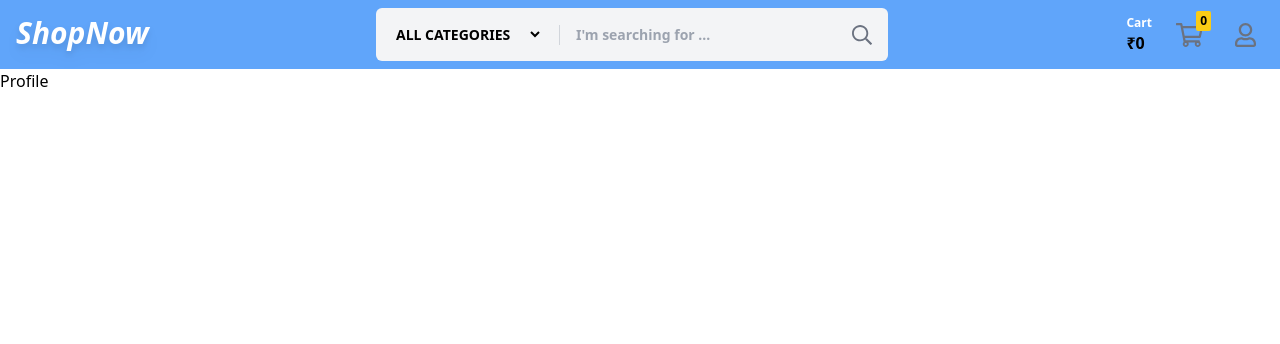
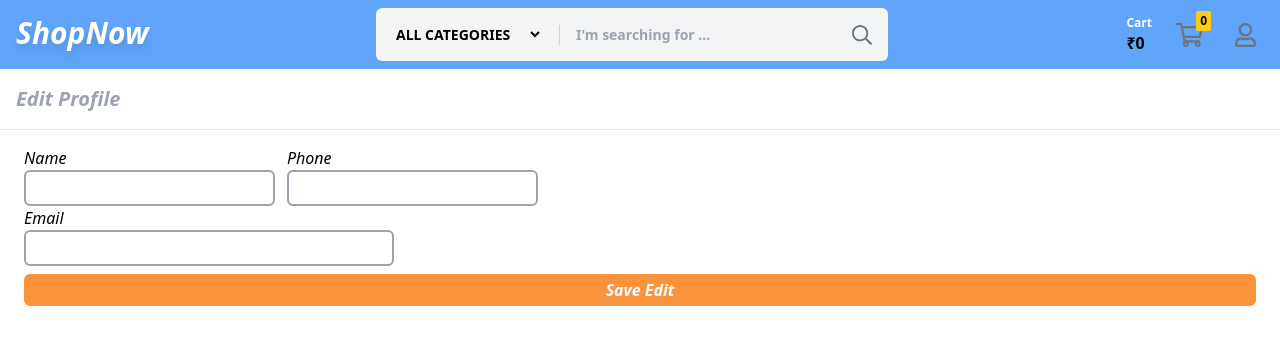
Before and after one commit to Ayushkr7380/ShopNow-Frontend, a React (Vite) app: page /profile in a window 1280 px wide. Shown: the top 344 px of the page. Built offline with nearby package versions, Linux system fonts and the light colour scheme; no server answers.

Commit message:
EditProfile Functionality added

```diff
--- a/src/Components/AccountPage/Account.jsx
+++ b/src/Components/AccountPage/Account.jsx
@@ -30,7 +30,7 @@ function Account(){
                     <Link to={'/profile'}>
                         <div className="border-2  md:mx-3 md:px-10 px-2 py-1 rounded-md font-medium flex items-center gap-2 hover:bg-gray-200">
                             <MdOutlineAccountCircle className="text-blue-700"/>
-                            <p>Profile</p>
+                            <p>Edit Profile</p>
                         </div>
                     </Link>
                 </div>
--- a/src/Components/Profile/Profile.jsx
+++ b/src/Components/Profile/Profile.jsx
@@ -1,6 +1,76 @@
+import { useContext, useEffect, useState } from "react"
+import { CreateProductContext } from "../../Context/ProductContext/CreateProductContext";
+import ClipLoader from "react-spinners/ClipLoader";
 const Profile = () => {
+  const context = useContext(CreateProductContext);
+  const { userData ,editProfile,setEditProfile ,editProfileChange ,loadingEditProfile,editProfileStatus,setEditProfileStatus} = context;
+  console.log("userData",userData);
+
+  const onChangeEditProfile = (e)=>{
+    const {name ,value} = e.target;
+    setEditProfile({
+      ...editProfile,
+      [name]:value
+    })
+  }
+
+  const submitEditProfile = (e) =>{
+    e.preventDefault();
+    editProfileChange();
+  }
+  useEffect(()=>{
+    setEditProfile({name:userData.name,phone:userData.phone,email:userData.email});
+    setEditProfileStatus('');
+  },[])
+  console.log(editProfile)
   return (
-    <div>Profile</div>
+    <>
+        <div className="italic m-2 text-xl font-bold p-2 text-gray-400">
+          <p>Edit Profile</p>
+        </div>
+        <hr />
+        <div className=" m-2 italic">
+            <form className=" m-2 p-2 " onSubmit={submitEditProfile}>
+              <div className="flex gap-3">
+                <div>
+                    <p>Name</p>
+                    <input
+                        type="text"
+                        className="border-2  border-gray-400 rounded-md w-[100%] md:px-2 py-1 px-1 cursor-pointer "
+                        onChange={onChangeEditProfile}
+                        name='name'
+                        value={editProfile.name}
+                        />
+                </div>
+                <div>
+                    <p>Phone</p>
+                    <input
+                        type="text"
+                        className="border-2  border-gray-400 rounded-md w-[100%] md:px-2 py-1 px-1 cursor-pointer "
+                        onChange={onChangeEditProfile}
+                        name='phone'
+                        value={editProfile.phone}
+                        />
+                </div>
+              </div>
+              <div className="">
+                  <p>Email</p>
+                  <input
+                      type="text"
+                      className="border-2  border-gray-400 rounded-md md:w-[30%] md:px-2 py-1 px-1 cursor-pointer "
+                      onChange={onChangeEditProfile}
+                      name='email'
+                      value={editProfile.email}
+                  />
+              </div>
+              {editProfileStatus && <p className="text-center m-3 text-green-600 font-semibold">{editProfileStatus}</p> }
+              {loadingEditProfile && <p className="text-center m-3"><ClipLoader/></p> }
+              <button className="bg-orange-400 text-white font-semibold px-2 py-1 my-2 text-center rounded-md hover:bg-orange-600 cursor-pointer italic w-[100%]" type="submit">
+                Save Edit
+              </button>
+            </form>
+        </div>
+    </>
   )
 }
 
--- a/src/Context/ProductContext/ShopNowProductContext.jsx
+++ b/src/Context/ProductContext/ShopNowProductContext.jsx
@@ -58,6 +58,11 @@ function ShopNowproductContext(props){
     const [ wishlistChange , setWishlistChange] = useState(false);
 
     const [ addressPageChange , setAddressPageChange] = useState(false);
+
+    const [editProfile,setEditProfile] = useState({name:'',phone:'',email:''});
+
+    const [ loadingEditProfile , setLoadingEditProfile ] = useState(false);
+    const [ editProfileStatus , setEditProfileStatus ] = useState("");
 
 
 
@@ -411,9 +416,27 @@ function ShopNowproductContext(props){
         }
    }
 
+   const editProfileChange =async()=>{
+    console.log("Edit Profile Clicked..");
+    setLoadingEditProfile(true);
+    try {
+        const response = await axios.post(`${URL}/user/editprofile`,{
+            editProfile:editProfile
+        },{withCredentials:true});
+        console.log("message    ",response.data.message);
+        setUserData({...response.data.user});
+        setEditProfileStatus(response.data.message);
+        setLoadingEditProfile(false);
+    } catch (error) {
+        console.log(error.message);
+        setLoadingEditProfile(false);
+        setEditProfileStatus(response.data.message);
+    }
+   }
+
     return(
         <>
-            <CreateProductContext.Provider value={{cart ,setCartTotal ,isAddedToCart , setIsAddedToCart,noOfItems,setNoOfitems ,postAddtoCart,userRegistration , setUserRegistration,UserRegistrationHandleSubmit,userLogin , setUserLogin,userLoginHandleSubmit,userData,setUserData,userlogout,authStateChange,showLogoutBtn , setShowLogoutBtn,cartData,cartItems , setCartItems,fetchUser,removeItemFromCart,handleQuanityofEachItem,addtocartChange , setAddtocartChange,submitAddress,saveAddress , setsaveAddress,fetchSavedAddress,setStoreAddress,storeAddress,storeAddressIdForOrder , setStoreAddressIdForOrder ,placeOrderfnc,displayRedirect , setDisplayRedirect,redirectPageName,placeOrderLoading,wishlist , setWishlist,addItemToWishlist,viewOrder,orderData,viewWishlist,fetchWishlist, buyNowData , setBuyNowData,removeFromWishlist,wishlistChange,deleteAddress,addressPageChange}}>
+            <CreateProductContext.Provider value={{cart ,setCartTotal ,isAddedToCart , setIsAddedToCart,noOfItems,setNoOfitems ,postAddtoCart,userRegistration , setUserRegistration,UserRegistrationHandleSubmit,userLogin , setUserLogin,userLoginHandleSubmit,userData,setUserData,userlogout,authStateChange,showLogoutBtn , setShowLogoutBtn,cartData,cartItems , setCartItems,fetchUser,removeItemFromCart,handleQuanityofEachItem,addtocartChange , setAddtocartChange,submitAddress,saveAddress , setsaveAddress,fetchSavedAddress,setStoreAddress,storeAddress,storeAddressIdForOrder , setStoreAddressIdForOrder ,placeOrderfnc,displayRedirect , setDisplayRedirect,redirectPageName,placeOrderLoading,wishlist , setWishlist,addItemToWishlist,viewOrder,orderData,viewWishlist,fetchWishlist, buyNowData , setBuyNowData,removeFromWishlist,wishlistChange,deleteAddress,addressPageChange,editProfile,setEditProfile,editProfileChange,loadingEditProfile , setLoadingEditProfile ,editProfileStatus,setEditProfileStatus}}>
                 {props.children}
             </CreateProductContext.Provider>
         </>
```
